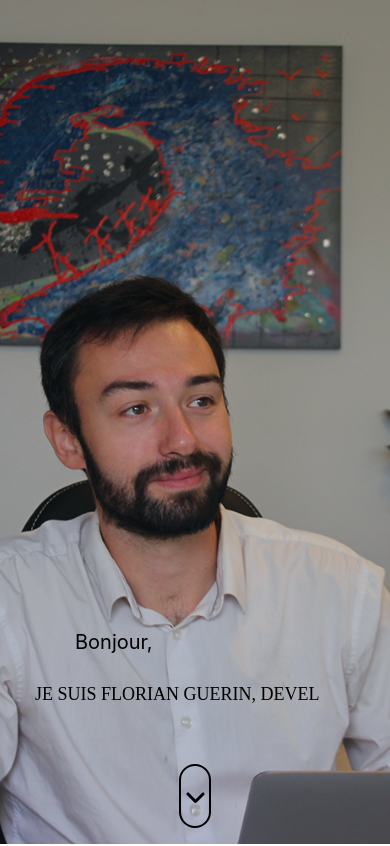
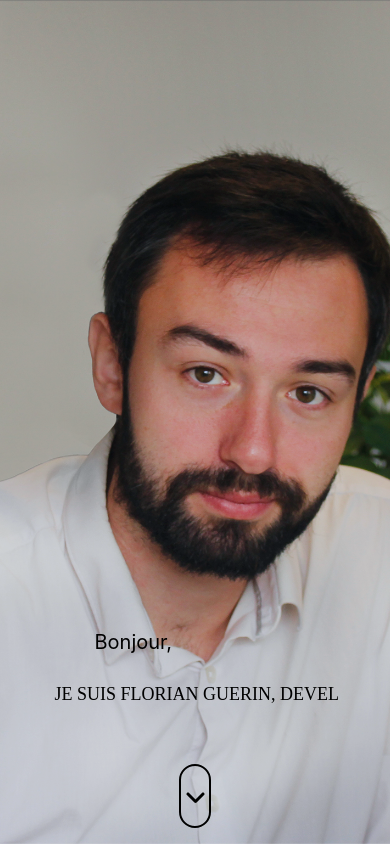
Before and after one commit to sismitrii/portfolio, a React (Create React App) app: page / in a window 390 px wide. Shown: the top 846 px of the page. Built offline with nearby package versions, Linux system fonts and the light colour scheme; a web font is replaced by a local one.

Commit message:
💄 [header] : change picture and place of text

```diff
--- a/src/component/Header/Header.jsx
+++ b/src/component/Header/Header.jsx
@@ -1,12 +1,12 @@
-import image from '../../assets/images/compressed_header.jpg'
+import image from '../../assets/images/compressed_header2.jpg'
 import HeaderText from './HeaderText'
 import HeaderScrollBtn from './HeaderScrollBtn'
 
 export default function Header(){
     return (
     <header id="accueil" className="w-screen h-screen bg-bgBlue">
-        <img className="w-full h-screen object-cover object-bottom opacity-90" src ={image} alt="Florian Guerin" />
-        <div className='flex flex-col items-center'>
+        <img className="w-full h-screen object-cover opacity-90" src ={image} alt="Florian Guerin" />
+        <div className='flex flex-col items-center xl:items-start ml-[10%]'>
             <HeaderText />
             <HeaderScrollBtn />
         </div>
--- a/src/component/Header/HeaderText.jsx
+++ b/src/component/Header/HeaderText.jsx
@@ -2,9 +2,9 @@ import { TypeAnimation } from 'react-type-animation';
 
 export default function HeaderText(){
     return (
-        <div className="absolute min-w-[320px] w-[80%] sm:w-[500px] lg:w-[45%] 2xl:w-[57%] bottom-[10%] sm:bottom-[100px] md:bottom-[150px] 2xl:bottom-[20%]" >
+        <div className="absolute min-w-[320px] w-[80%] sm:w-[500px] lg:w-[45%] 2xl:w-[35%] bottom-[10%] sm:bottom-[100px] md:bottom-[150px] lg:bottom-[15%] xl:bottom-[25%]" >
             <p className=" w-fit relative left-10 text-black text-xl md:text-2xl lg:text-3xl mb-6">Bonjour,</p> {/* Voir pour mettre "Hey !!  👋*/}
-            <TypeAnimation className=' h-20 text-lg md:text-3xl 2xl:text-6xl'
+            <TypeAnimation className=' h-20 text-lg md:text-3xl 2xl:text-4xl'
                 sequence={['Je suis Florian Guerin, Developpeur Web Junior', 3000, '', 1000]}
                 style={{textTransform: 'uppercase', fontWeight: '500', fontFamily: 'Azeret Mono'}}
                 wrapper="h1"
```
Also changed, not shown: src/assets/images/compressed_header2.jpg (added).
